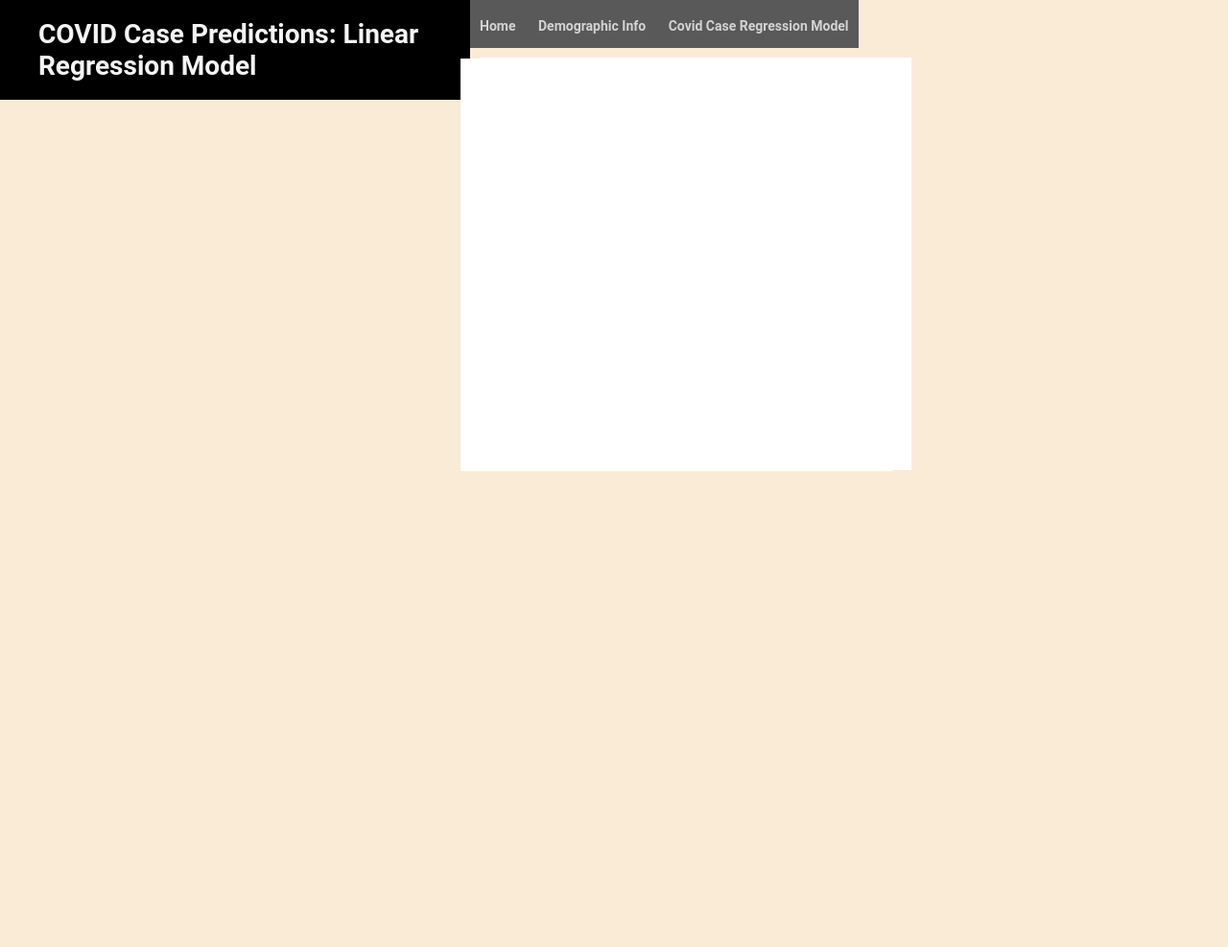
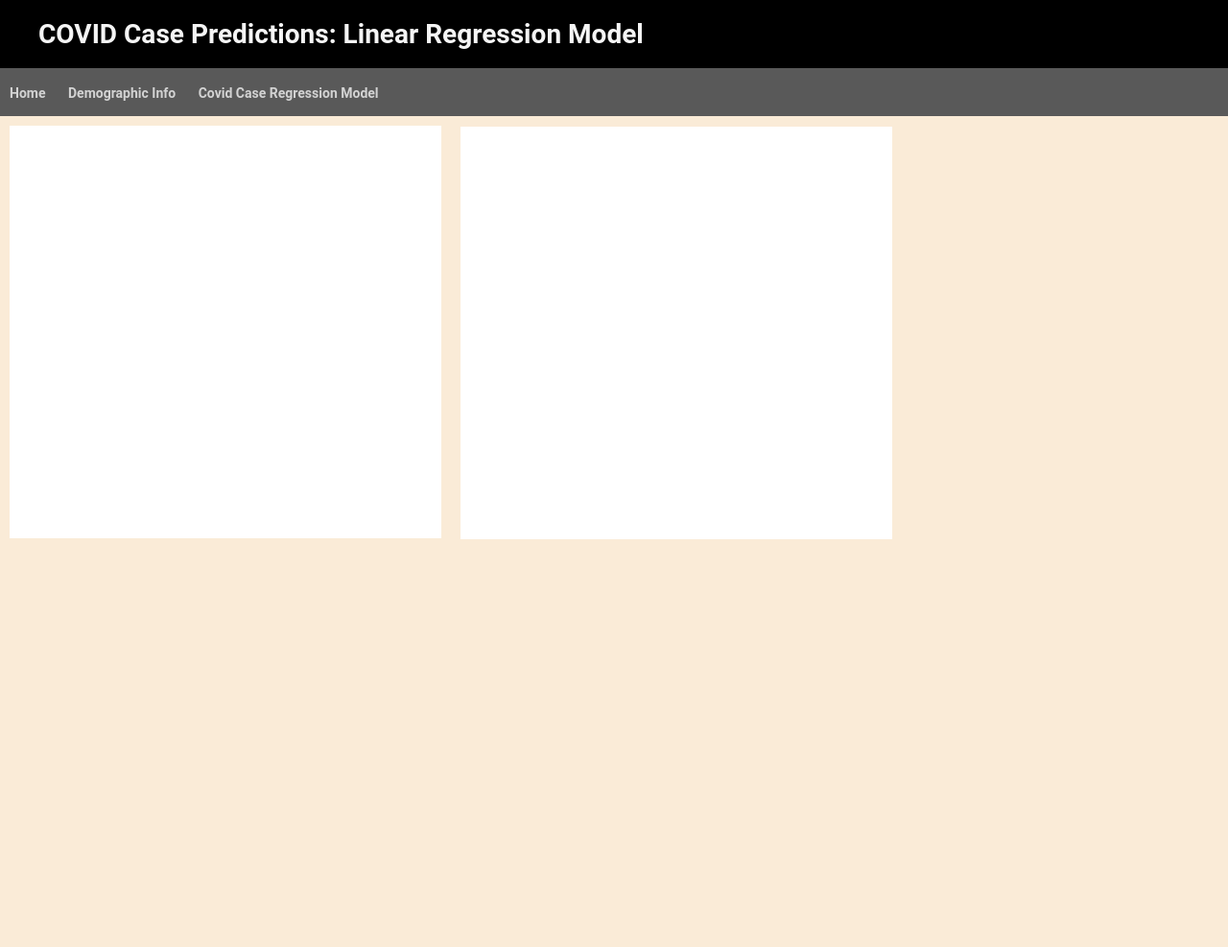
Before and after one commit to bkennedy2022/427Final, a Django app: page /regression/ in a window 1280 px wide; the page is wider, and only the part inside the window is pictured. Shown: that part at 96% size. Before the commit the page ends 491 px from the top of that part, so only its background shows below. Run offline with Django 3.2, Linux system fonts and the light colour scheme; some libraries are stand-ins or nearby versions.

Commit message:
Adding reqs.txt for ec2

```diff
--- a/cs427Final/caseMaps/static/caseMaps/chloropleth.css
+++ b/cs427Final/caseMaps/static/caseMaps/chloropleth.css
@@ -36,11 +36,11 @@ p {
    margin: 20px 0 0 10px;
 }
 
-@media (max-width: 400px) {
+/* @media (max-width: 400px) {
     .d3map {
         display: none;
     }
-}
+} */
 
 
 
--- a/cs427Final/caseMaps/templates/caseMaps/histograms.html
+++ b/cs427Final/caseMaps/templates/caseMaps/histograms.html
@@ -20,8 +20,8 @@
     <div id="subheader">
       <h4 id="subheader h4">
         <a href="{% url 'home' %}" class="header-tabs"> Home </a>
-        <a href="{% url 'histograms' %}" class="header-tabs"> Histograms </a>
-        <a href="{% url 'regression' %}" class="header-tabs"> Regression </a>
+        <a href="{% url 'histograms' %}" class="header-tabs"> Demographic Info </a>
+        <a href="{% url 'regression' %}" class="header-tabs"> Covid Case Regression Model </a>
     </h4>
     </div>
     <!-- Bar graph page -->
--- a/cs427Final/caseMaps/views.py
+++ b/cs427Final/caseMaps/views.py
@@ -1,7 +1,6 @@
 from django.shortcuts import render
 from django.http import HttpResponse, JsonResponse
 
-import boto3
 import pandas as pd
 
 # Create your views here.
--- a/cs427Final/cs427Final/settings.py
+++ b/cs427Final/cs427Final/settings.py
@@ -56,7 +56,7 @@ ROOT_URLCONF = 'cs427Final.urls'
 TEMPLATES = [
     {
         'BACKEND': 'django.template.backends.django.DjangoTemplates',
-        'DIRS': [],
+        'DIRS': [os.path.join(BASE_DIR, 'templates')],
         'APP_DIRS': True,
         'OPTIONS': {
             'context_processors': [
--- /dev/null
+++ b/cs427Final/requirements.txt
@@ -0,0 +1,3 @@
+Django==3.1.1
+pandas==0.25.1
+psycopg2==2.8.5
--- a/cs427Final/static/caseMaps/chloropleth.css
+++ b/cs427Final/static/caseMaps/chloropleth.css
@@ -36,11 +36,11 @@ p {
    margin: 20px 0 0 10px;
 }
 
-@media (max-width: 400px) {
+/* @media (max-width: 400px) {
     .d3map {
         display: none;
     }
-}
+} */
 
 
 
--- a/cs427Final/static/caseMaps/regression.css
+++ b/cs427Final/static/caseMaps/regression.css
@@ -1,34 +1,28 @@
 * {
     font-family: "Roboto","Lucida Grande","DejaVu Sans","Bitstream Vera Sans",Verdana,Arial,sans-serif;
+    -webkit-appearance: none;
 }
 
 body {
     margin: 0;
     padding: 0;
     font-size: 14px;
-    background: antiquewhite;
+    background-color: antiquewhite;
 }
 
+/* svg {
+	position: absolute;
+} */
 
-/* FLOAT GRAPHS NEXT TO EACH OTHER */
-div {
-    width: 450px;
-    float: left;
-}
-#actual {
-    width: 450px;
-    float: left;
-}
-
-#prediction {
-    width: 450px;
-    float: left;
+#my-dataviz {
+    width: 600px;
+    height: 500px;
 }
 
 /* header styling */
 #header {
-    width: auto;
-    height: auto;
+    width: 110%;
+    height: 110%;
     display: flex;
     justify-content: space-between;
     align-items: center;
@@ -47,8 +41,6 @@ div {
     color: #fff;
 }
 
-/* end of django admin styling*/
-
 #subheader {
     width: auto;
     height: 50px;
@@ -63,3 +55,15 @@ div {
     text-decoration: none;
     padding: 5px 10px 5px 10px;
 }
+
+p {
+   font-family: 'Proxima Nova', sans-serif;
+   font-size:10px;
+   margin: 20px 0 0 10px;
+}
+
+/* @media (max-width: 400px) {
+    .d3map {
+        display: none;
+    }
+} */
```
Also changed, not shown: cs427Final/caseMaps/static/caseMaps/regression.css (+21 -18 lines), cs427Final/caseMaps/templates/caseMaps/regression.html (indentation only), cs427Final/db.sqlite3.
